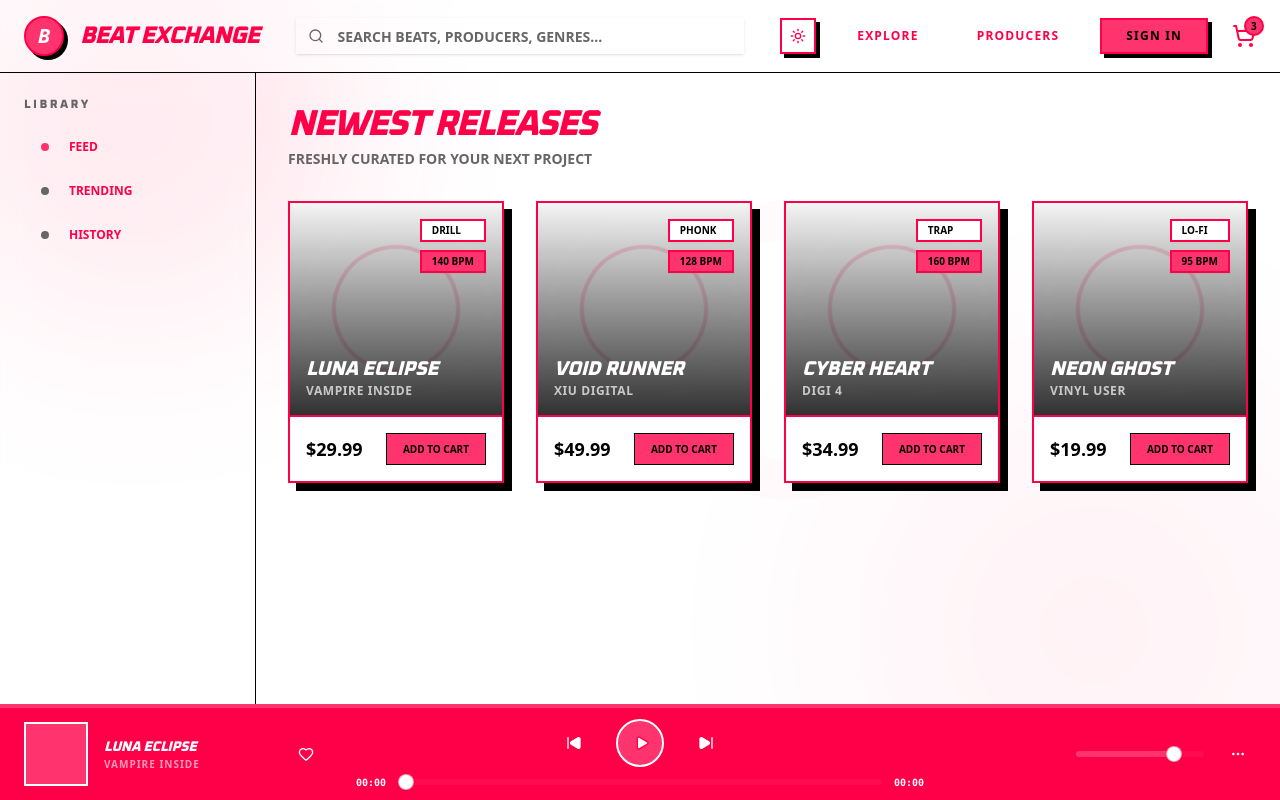
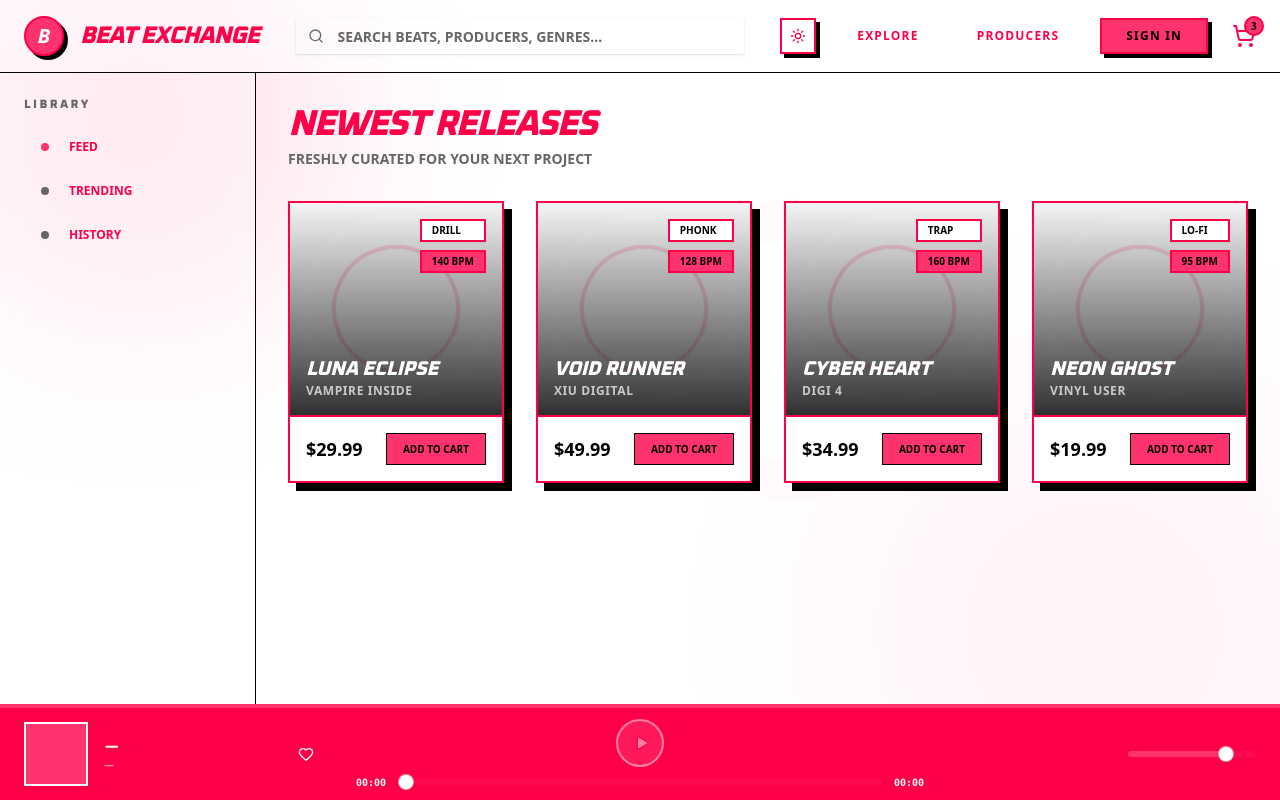
Before and after one commit to SpiritSocks/Beats-Exchange, a React (Vite) app: page / in a window 1280 px wide. Built offline with nearby package versions, Linux system fonts and the light colour scheme.

Commit message:
Wired the play button of the play-bar, volume slider works now

```diff
--- a/src/pages/Home.tsx
+++ b/src/pages/Home.tsx
@@ -1,6 +1,6 @@
 import { motion } from "framer-motion";
 import { useEffect, useRef, useState } from "react";
-import { Search, ShoppingCart, Play, Pause, SkipForward, SkipBack, Heart, MoreHorizontal } from "lucide-react";
+import { Search, ShoppingCart, Play, Pause, Heart } from "lucide-react";
 import { Button } from "@/components/ui/button";
 import { Input } from "@/components/ui/input";
 import { Badge } from "@/components/ui/badge";
@@ -26,6 +26,9 @@ export default function Home() {
   const [isSeeking, setIsSeeking] = useState(false);
   const [isAudioPlaying, setIsAudioPlaying] = useState(false);
   const [activeBeatId, setActiveBeatId] = useState<number | null>(null);
+  const [volume, setVolume] = useState(0.8);
+
+  const activeBeat = activeBeatId ? MOCK_BEATS.find((b) => b.id === activeBeatId) : null;
 
   const handlePlay = (beat: (typeof MOCK_BEATS)[number]) => {
     const audio = songAudioRef.current;
@@ -35,6 +38,13 @@ export default function Home() {
     if (activeBeatId === beat.id && !audio.paused) {
       audio.pause();
       setIsAudioPlaying(false);
+      return;
+    }
+
+    // if same beat but paused, just resume from current position
+    if (activeBeatId === beat.id && audio.paused) {
+      void audio.play();
+      setIsAudioPlaying(true);
       return;
     }
 
@@ -50,9 +60,16 @@ export default function Home() {
     setIsAudioPlaying(true);
   };
 
+  const togglePlayPause = () => {
+    if (!activeBeat) return;
+    handlePlay(activeBeat);
+  };
+
   useEffect(() => {
     const audio = songAudioRef.current;
     if (!audio) return;
+
+    audio.volume = volume;
 
     const handleLoaded = () => {
       setDuration(audio.duration || 0);
@@ -78,7 +95,7 @@ export default function Home() {
       audio.removeEventListener("timeupdate", handleTimeUpdate);
       audio.removeEventListener("ended", handleEnded);
     };
-  }, [isSeeking]);
+  }, [isSeeking, volume]);
 
   const handleSeek = (value: number[]) => {
     const audio = songAudioRef.current;
@@ -234,19 +251,26 @@ export default function Home() {
               </div>
             </div>
             <div className="truncate">
-              <h4 className="font-black text-sm uppercase tracking-tight truncate italic text-background">LUNA ECLIPSE</h4>
-              <p className="text-[10px] font-bold text-background/60 uppercase tracking-widest truncate">Vampire Inside</p>
+              <h4 className="font-black text-sm uppercase tracking-tight truncate italic text-background">{activeBeat?.title ?? "—"}</h4>
+              <p className="text-[10px] font-bold text-background/60 uppercase tracking-widest truncate">{activeBeat?.producer ?? "—"}</p>
             </div>
             <Button variant="ghost" size="icon" className="text-background/60 ml-auto"><Heart className="w-4 h-4 text-background" /></Button>
           </div>
 
           <div className="flex-1 flex flex-col items-center gap-2 max-w-2xl mx-auto">
             <div className="flex items-center gap-6">
-              <Button variant="ghost" size="icon" className="hover:text-primary transition-colors"><SkipBack className="w-5 h-5 fill-current" /></Button>
-              <Button size="icon" className="w-12 h-12 rounded-full bg-primary text-foreground border-2 border-background hover:scale-110 transition-transform">
-                <Play className="w-6 h-6 fill-background ml-1" />
+              <Button
+                size="icon"
+                className="w-12 h-12 rounded-full bg-primary text-foreground border-2 border-background hover:scale-110 transition-transform disabled:opacity-50"
+                onClick={togglePlayPause}
+                disabled={!activeBeat}
+              >
+                {isAudioPlaying ? (
+                  <Pause className="w-6 h-6 fill-background" />
+                ) : (
+                  <Play className="w-6 h-6 fill-background ml-1" />
+                )}
               </Button>
-              <Button variant="ghost" size="icon" className="hover:text-primary transition-colors"><SkipForward className="w-5 h-5 fill-current" /></Button>
             </div>
             <div className="flex items-center gap-3 w-full text-[10px] font-black font-mono">
               <span>
@@ -271,9 +295,13 @@ export default function Home() {
 
           <div className="w-75 flex items-center justify-end gap-4">
              <div className="flex items-center gap-2 w-32">
-                <Slider defaultValue={[80]} max={100} step={1} />
+                <Slider
+                  value={[volume * 100]}
+                  max={100}
+                  step={1}
+                  onValueChange={(v) => setVolume((v[0] ?? 80) / 100)}
+                />
              </div>
-             <Button variant="ghost" size="icon" className="hover:text-primary text-background/60"><MoreHorizontal className="w-5 h-5 text-background" /></Button>
           </div>
         </footer>
       </div>
```
